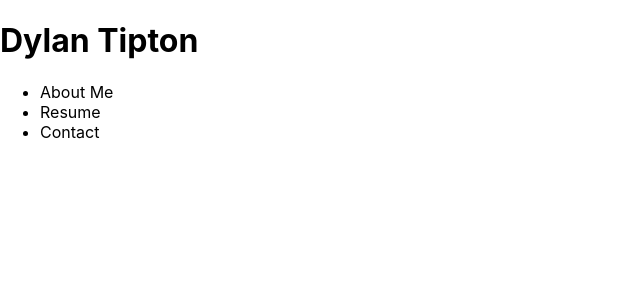
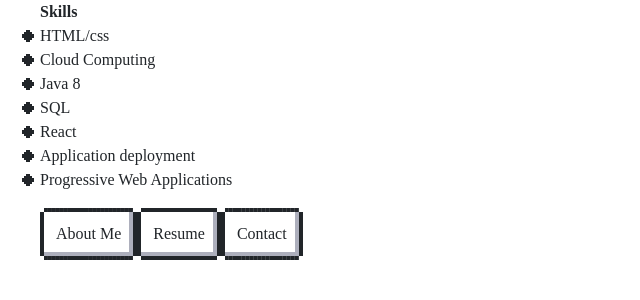
Before and after one commit to tiptondt1998/react-portfolio, a React (Create React App) app: page / in a window 1280 px wide. Both pictures are taken after a click on the item "Resume". Shown: the top 300 px of the page, without its empty margins (0-640 px from the left). Built offline with nearby package versions, Linux system fonts and the light colour scheme.

Commit message:
added nes css framework

```diff
--- a/package.json
+++ b/package.json
@@ -7,6 +7,7 @@
     "@testing-library/react": "^11.2.5",
     "@testing-library/user-event": "^12.8.1",
     "bootstrap": "^4.6.0",
+    "nes.css": "^2.3.0",
     "react": "^17.0.1",
     "react-dom": "^17.0.1",
     "react-scripts": "4.0.3",
--- a/src/App.js
+++ b/src/App.js
@@ -4,6 +4,7 @@ import About from "./components/About";
 import Nav from "./components/Nav";
 import Contact from './components/Contact';
 import Resume from "./components/Resume";
+import "nes.css/css/nes.min.css";
 
 const Page = ({name}) => {
   switch(name){
@@ -19,10 +20,11 @@ function App() {
 
   return(
     <div>
-      <Nav handlePageChange ={handlePageChange} />
+
       <div>
         <Page name={currentPage} />
       </div>
+      <Nav handlePageChange ={handlePageChange} />
     </div>
   )
 }
--- a/src/components/About/index.js
+++ b/src/components/About/index.js
@@ -1,21 +1,24 @@
 import React from 'react';
 import about from "../../App.css"
+import "nes.css/css/nes.min.css";
 function About() {
   return (
-    <section className="my-5">
+    <section>
       <h1 id="about">About Me</h1>
-      <div className="my-2">
-        <img src="../../assets/img/profile-picture.JPG"></img>
-        <p>
-        Quality focused self-motivated and committed team player with demonstrated ability in maintaining IT systems
+        <img class="is-centered" src="../../assets/img/profile-picture.JPG"></img>
+
+      <div class="nes-container with-title is-centered">
+  <p class="title">Dylan Tipton</p>
+  <p>
+ Quality focused self-motivated and committed team player with demonstrated ability in maintaining IT systems
 in both client-server, stand-alone environment, handling escalated issues, providing training to new employees
 and offering assistance to computer system users with regards to issues in hardware, software or networks,
 maintaining and upgrading systems, conducting research and providing cost analysis data setting. Detail-oriented
 professional with highly professional attitude, problem solving, strong leadership, relationship-building skills and
 ability to perform well in a team. Looking for an opportunity in a dynamic organization where my skills will be
-fully utilized.
-        </p>
-      </div>
+fully utilized.</p>
+</div>
+
     </section>
   );
 }
--- a/src/components/Contact/index.js
+++ b/src/components/Contact/index.js
@@ -43,19 +43,21 @@ function ContactForm() {
 
   return (
     <section>
+      <h1>DISPLAY ONLY! DOES NOT ACTUALLY FUNCTION!</h1>
       <h1 data-testid="h1tag">Contact me</h1>
       <form id="contact-form" onSubmit={handleSubmit}>
-        <div>
-          <label htmlFor="name">Name:</label>
-          <input type="text" name="name" defaultValue={name} onBlur={handleChange} />
+
+      <div>
+          <label for="inline_field" htmlFor="name">Name:</label>
+          <input type="name" name="name" id="inline_field" class="nes-input is-success" defaultValue={name} onBlur={handleChange} />
         </div>
         <div>
-          <label htmlFor="email">Email address:</label>
-          <input type="email" name="email" defaultValue={email} onBlur={handleChange} />
+          <label for="inline_field" htmlFor="email">Email address:</label>
+          <input type="email" name="email" id="inline_field" class="nes-input is-success" defaultValue={email} onBlur={handleChange} />
         </div>
         <div>
-          <label htmlFor="message">Message:</label>
-          <textarea name="message" rows="5" defaultValue={message} onBlur={handleChange} />
+          <label for="inline_field" htmlFor="message">Message:</label>
+          <textarea name="message" rows="5"id="inline_field" class="nes-input is-success" defaultValue={message} onBlur={handleChange} />
         </div>
         {errorMessage && (
           <div>
@@ -63,7 +65,7 @@ function ContactForm() {
           </div>
         )}
         <button data-testid="button" type="submit">Submit</button>
-      </form>
+      </form><br/>
     </section>
   );
 }
--- a/src/components/Nav/index.js
+++ b/src/components/Nav/index.js
@@ -5,26 +5,22 @@ import { capitalizeFirstLetter } from '../../utils/helpers';
 function Nav( {handlePageChange})  {
 return(
 <header>
-  <h1>Dylan Tipton</h1>
   <nav>
     <ul>
-      <li
-      className="bottom-list-border"
+      <li class="nes-btn" href="#"
       onClick={() => {
         handlePageChange("About");
       }}>
         About Me
       </li>
 
-      <li
-      className="bottom-list-border"
+      <li class="nes-btn" href="#"
       onClick={() => {
         handlePageChange("Resume");
       }}>
         Resume
         </li>
-      <li
-      className="bottom-list-border"
+      <li class="nes-btn" href="#"
       onClick={() => {
         handlePageChange("Contact");
       }}>
--- a/src/components/Resume/index.js
+++ b/src/components/Resume/index.js
@@ -3,7 +3,20 @@ import React from 'react';
 function Resume(){
 
     return(
-        <section href="../../assets/Tipton_Dylan_Resume.pdf">
+        <section>
+
+            <div class="lists">
+  <ul class="nes-list is-disc">
+    <b>Skills</b>
+    <li>HTML/css</li>
+    <li>Cloud Computing</li>
+    <li>Java 8</li>
+    <li>SQL</li>
+    <li>React</li>
+    <li>Application deployment</li>
+    <li>Progressive Web Applications</li>
+  </ul>
+</div>
 
         </section>
     )
```
Also changed, not shown: 1 other file (tests, documents, lock files or other folders).
